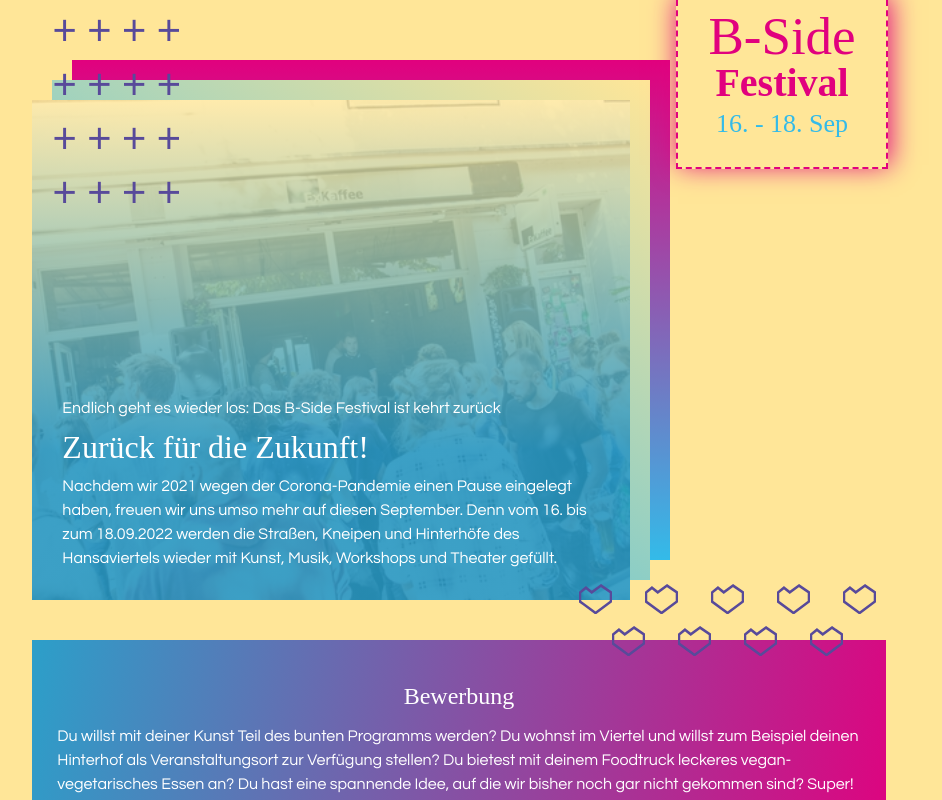
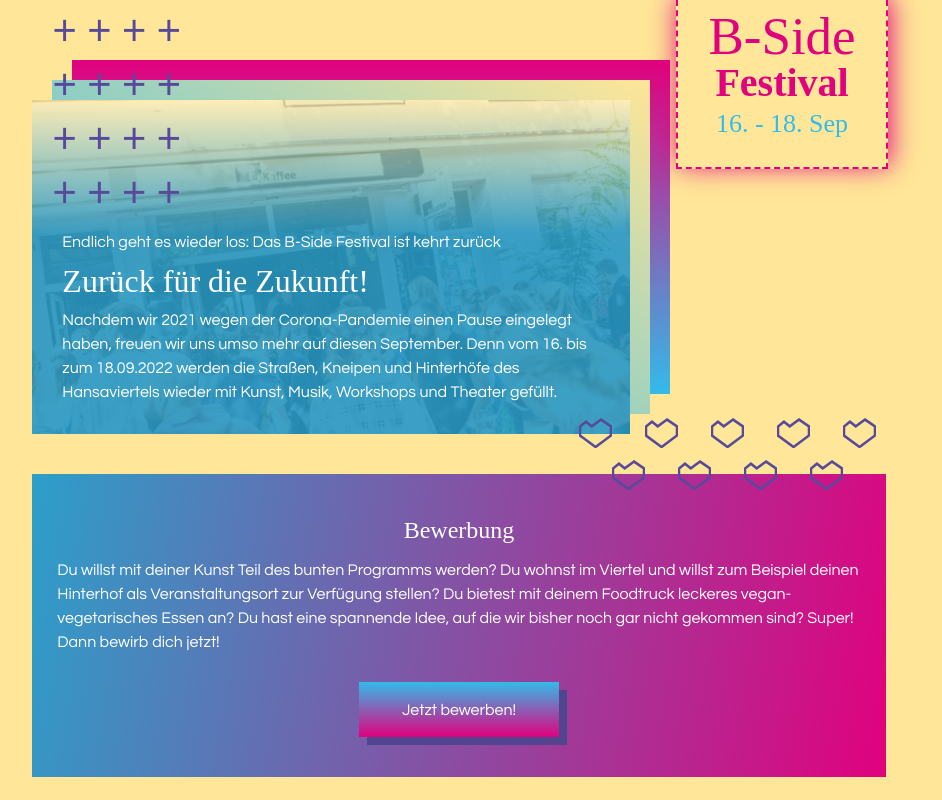
Before and after one commit to bside-ms/bside_festival, a Next.js app: page / in a window 1280 px wide. Shown: the top 800 px of the page, without its empty margins (181-1123 px from the left). Built offline with nearby package versions, Linux system fonts and the light colour scheme; a web font is replaced by a local one.

Commit message:
Eyecatcher adjustments

```diff
--- a/components/front-page/ApplicationEyecatcher.module.scss
+++ b/components/front-page/ApplicationEyecatcher.module.scss
@@ -7,10 +7,9 @@
   position: relative;
   min-width: 300px;
   width: 70%;
-  height: 500px;
   display: flex;
   flex-direction: column;
-  padding: 0 30px 30px;
+  padding: 130px 30px 30px;
 }
 
 .boxContent {
@@ -49,8 +48,8 @@
   left: 0;
   background: linear-gradient(
       180deg,
-      rgba(255, 230, 152, 0.8) 0%,
-      rgba(39, 150, 192, 0.9) 70%,
+      rgba(255, 230, 152, 0.7) 0%,
+      rgba(39, 150, 192, 0.9) 40%,
       rgba(39, 150, 192, 0.9) 100%
   );
   z-index: 4;
```
